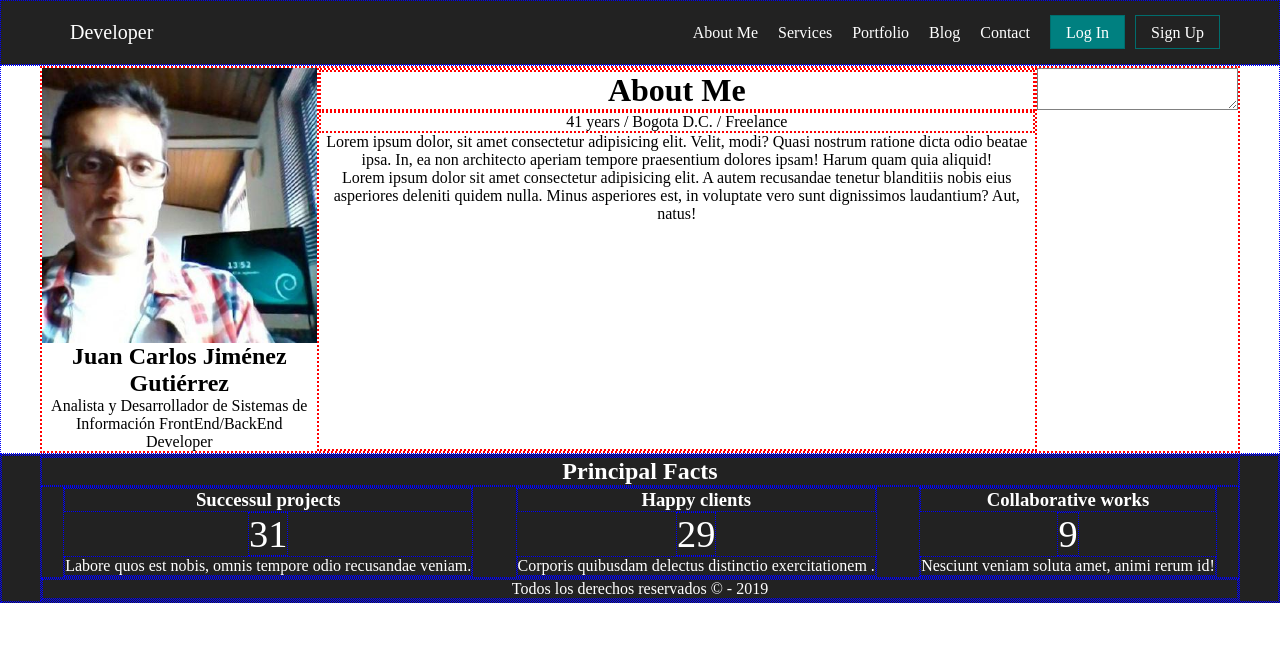
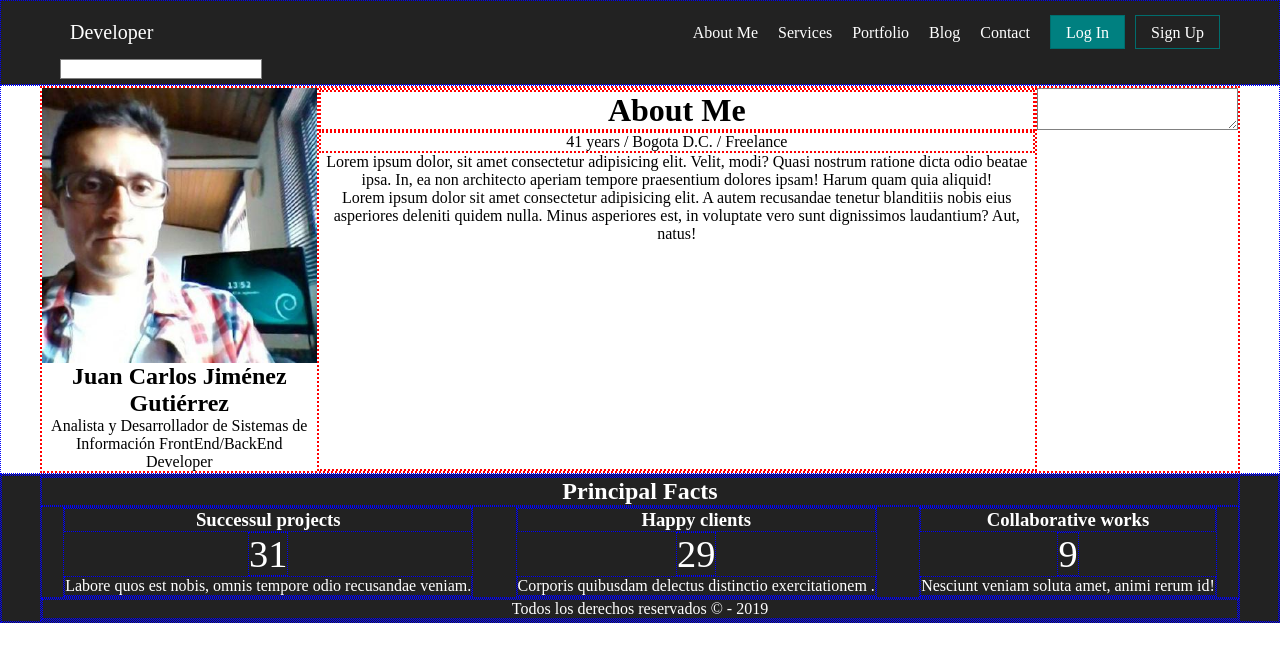
Before and after one commit to jcarlosj/FrontEnd-Angular-Fundamentales-Portafolio, an Angular app: page / in a window 1280 px wide. Shown: the top 662 px of the page. Built offline with nearby package versions, Linux system fonts and the light colour scheme.

Commit message:
[+] Componente(Header) > Login: Template Variable

```diff
--- a/src/app/components/header/header.component.html
+++ b/src/app/components/header/header.component.html
@@ -9,5 +9,10 @@
         <li class="item button"><a href="#">Log In</a></li>
         <li class="item button secondary"><a href="#">Sign Up</a></li>
         <li class="toggle"><a href="#">M</a></li>
-        </ul>
+    </ul>
+    <div id="login">
+        <div id="session">
+            <input type="text" (keyup.enter)="dataUser(name.value)" #name />
+        </div>
+    </div>
   </nav>
--- a/src/app/components/header/header.component.ts
+++ b/src/app/components/header/header.component.ts
@@ -7,5 +7,7 @@ import { Component } from '@angular/core';
 })
 
 export class HeaderComponent {
-
+    dataUser( user ) {
+        console .log( user );
+    }
 }
```
